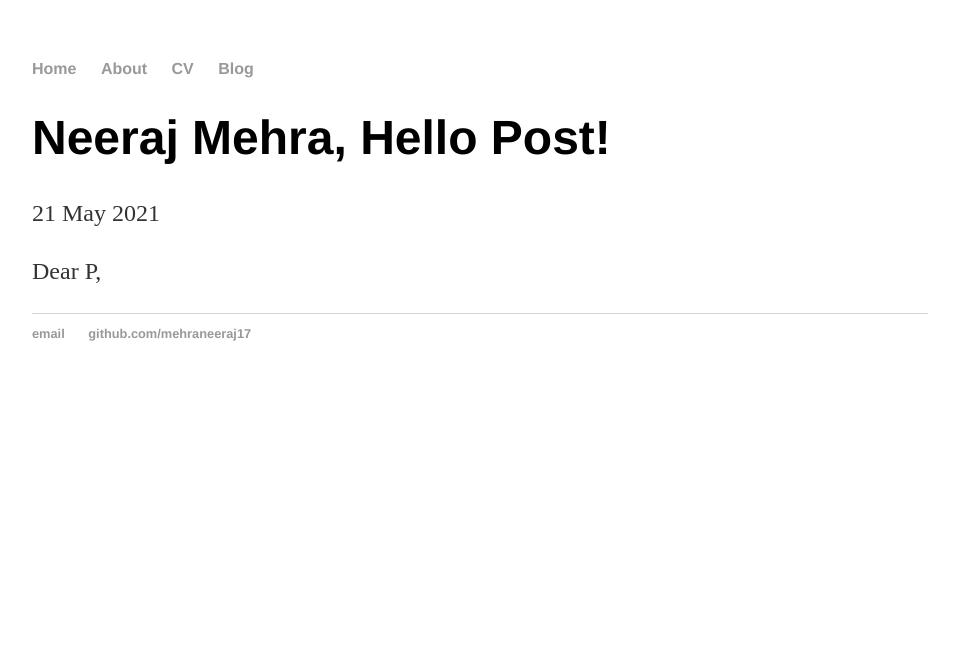
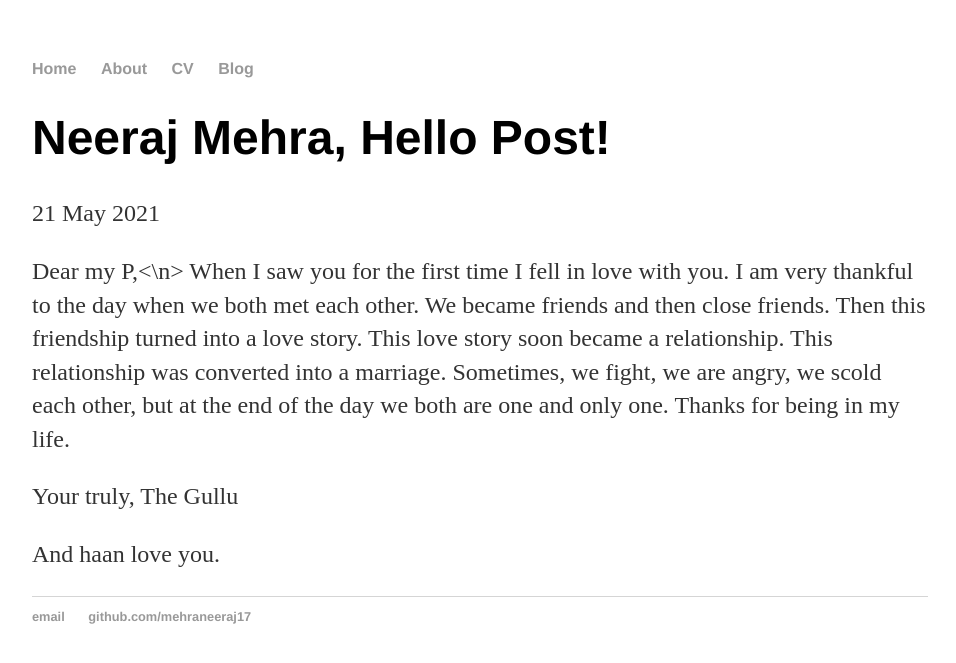
Before and after one commit to mehraneeraj17/mehraneeraj1703.github.io, a Jekyll site: the page built from _posts/2021-05-21-neeraj-first-post.md, in a window 1280 px wide. Shown: the top 663 px of the page, without its empty margins (160-1116 px from the left). Built offline with Jekyll 4.4.1, drawn with Linux system fonts in a browser that asks for light colours.

Commit message:
Add love letter

```diff
--- a/_posts/2021-05-21-neeraj-first-post.md
+++ b/_posts/2021-05-21-neeraj-first-post.md
@@ -4,4 +4,17 @@
 date: 2021-05-21
 ---
 
-Dear P,
+Dear my P,<\n>
+When I saw you for the first time I fell in love with you.
+I am very thankful to the day when we both met each other.
+We became friends and then close friends.
+Then this friendship turned into a love story.
+This love story soon became a relationship.
+This relationship was converted into a marriage.
+Sometimes, we fight, we are angry, we scold each other, but at the end of the day we both are one and only one.
+Thanks for being in my life.
+
+Your truly,
+The Gullu
+
+And haan love you.
```
